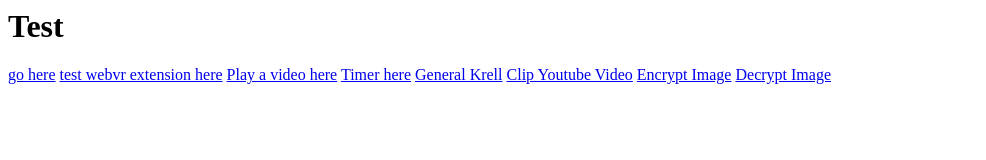
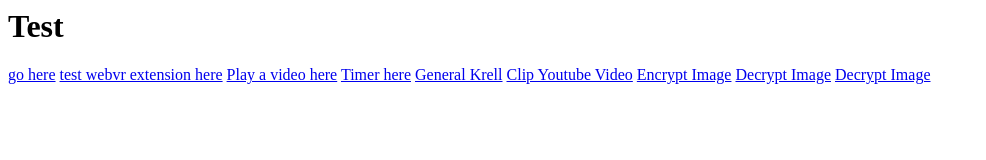
Before and after one commit to jtank4/jtank4.github.io, a plain HTML site: page index.html in a window 1280 px wide. Shown: the whole page, without its empty margins (0-986 px from the left). Drawn offline with Linux system fonts and the light colour scheme.

Commit message:
link new page in index

```diff
--- a/index.html
+++ b/index.html
@@ -11,5 +11,6 @@
 	<a href="clipYoutubeVid.html?v=mWdGoslNLUI&t=105&e=113">Clip Youtube Video</a>
 	<a href="encryptImage.html">Encrypt Image</a>
 	<a href="decryptImage.html">Decrypt Image</a>
+	<a href="pagesThatUseNpmModules/warframeState.html">Decrypt Image</a>
   </body>
 </html>
```
